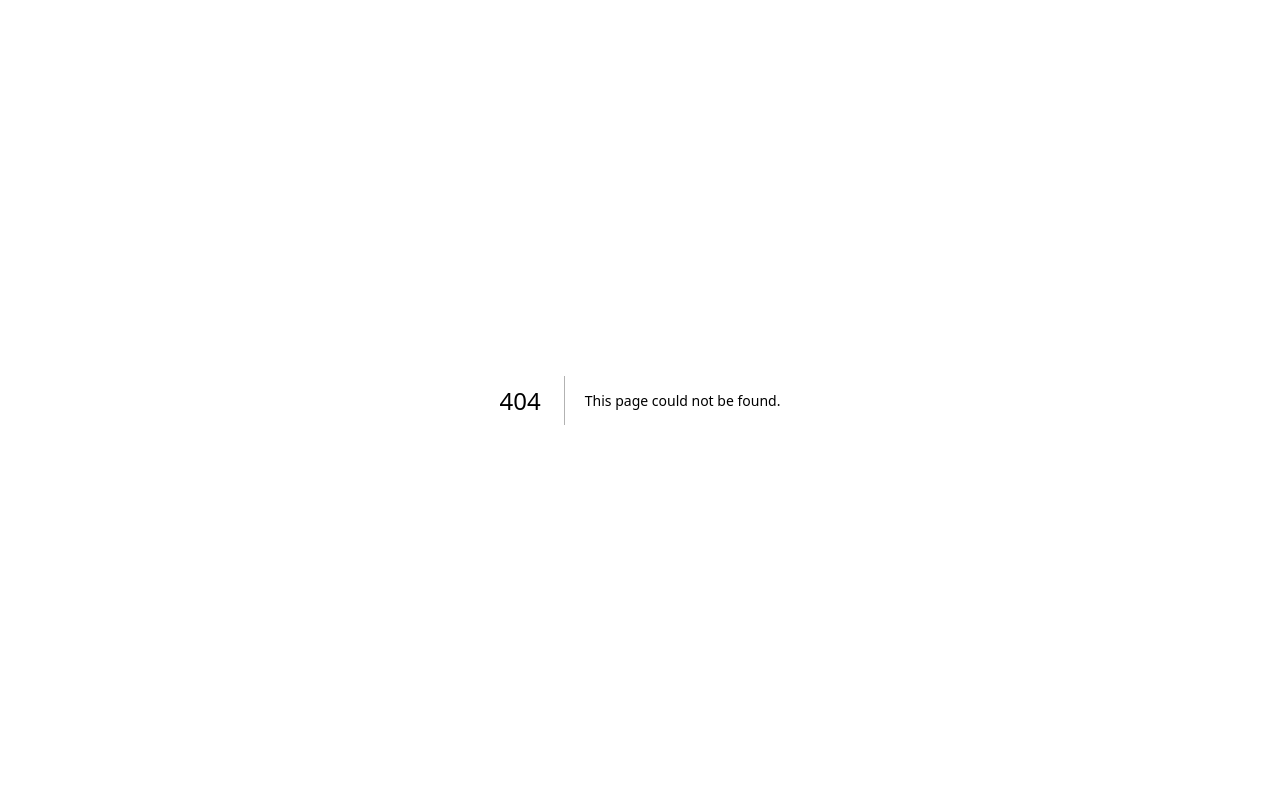
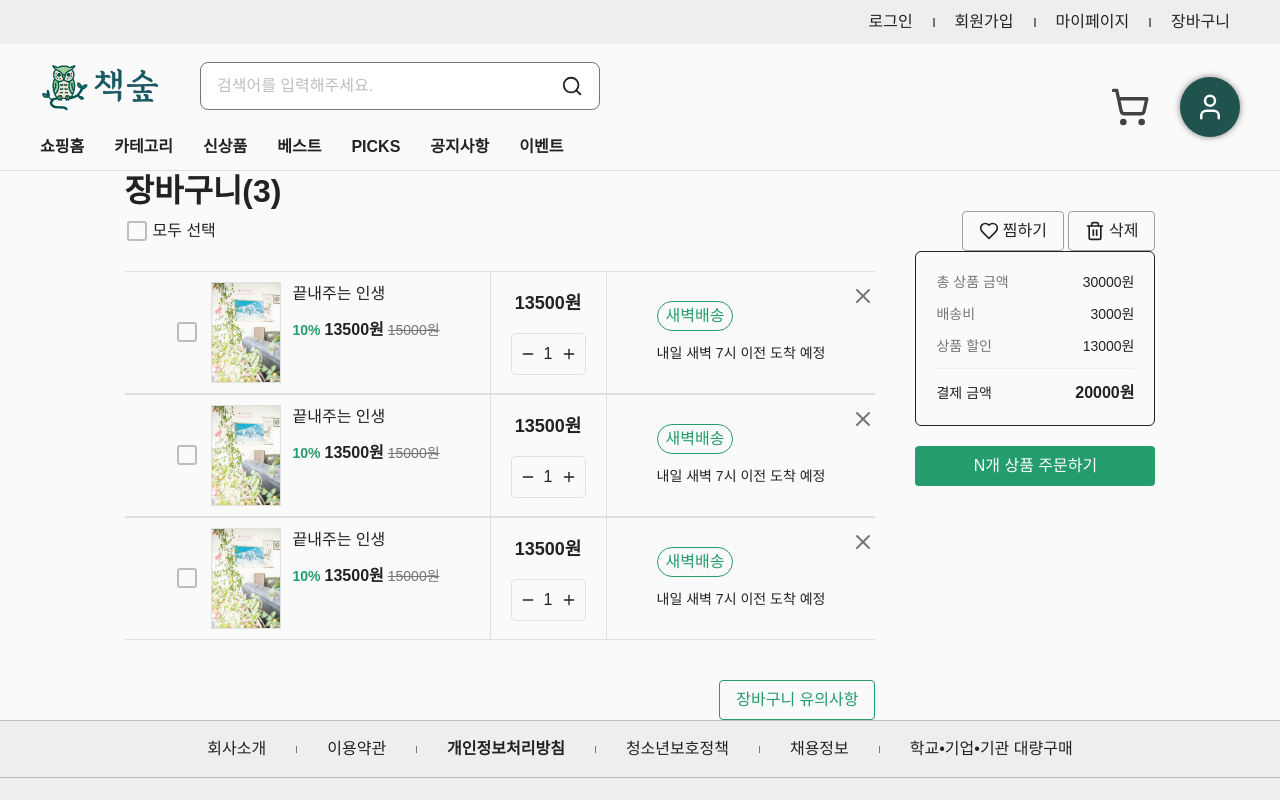
Before and after one commit to juny-0429/book-forest, a Next.js app: page /cart in a window 1280 px wide. Before the commit this address had no page. Shown: the top 800 px of the page. Built offline with nearby package versions, Linux system fonts and the light colour scheme.

Commit message:
장바구니 페이지 제작중

```diff
--- /dev/null
+++ b/src/app/(main)/cart/page.tsx
@@ -0,0 +1,130 @@
+import Image from 'next/image';
+import React from 'react';
+import Button from 'src/components/Button/Button';
+import LineButton from 'src/components/Button/LineButton';
+import CheckBox from 'src/components/CheckBox/CheckBox';
+import LucideIcons from 'src/theme/lucideIcon';
+import SampleBookImg from '@/assets/images/books/새마음으로.jpg';
+import { Badge } from 'src/components/Badge/Badge';
+
+export default function CartPage() {
+  const mockCartList = Array.from({ length: 3 }, (_, index) => ({
+    id: `${index + 1}`,
+    title: '끝내주는 인생',
+    price: 13500,
+    originalPrice: 15000,
+    discount: 10,
+    quantity: 1,
+    delivery: '새벽배송',
+    deliveryInfo: '내일 새벽 7시 이전 도착 예정',
+    image: SampleBookImg,
+  }));
+
+  return (
+    <div>
+      <h2 className='text-title-32b text-ui-text-title'>장바구니(3)</h2>
+
+      {/* 카트 상품 리스트 */}
+      <div>
+        <div className='flex justify-between'>
+          <CheckBox>모두 선택</CheckBox>
+
+          <div className='flex justify-center items-center gap-1'>
+            <LineButton height={40} color='gray' leftIcon={<LucideIcons.Heart size={20} />}>
+              찜하기
+            </LineButton>
+            <LineButton height={40} color='gray' leftIcon={<LucideIcons.Trash2 size={20} />}>
+              삭제
+            </LineButton>
+          </div>
+        </div>
+
+        <div></div>
+
+        <div className='flex justify-center gap-10'>
+          {/* 장바구니 목록 */}
+          <div className='flex flex-col items-end gap-5'>
+            <ul className='mt-5 mb-5'>
+              {mockCartList &&
+                mockCartList.map((item, index) => (
+                  <li key={item.id} className='relative flex border-t border-b border-solid border-gray-300'>
+                    <button className='absolute top-3 right-0'>
+                      <LucideIcons.X className='text-gray-600' />
+                    </button>
+
+                    <article className='flex gap-3 h-full px-[50px] py-[10px]'>
+                      <CheckBox></CheckBox>
+                      <Image src={SampleBookImg} width={70} alt='book image' className='book-item' />
+
+                      <div className='flex flex-col gap-3'>
+                        <p className='text-body-16m text-ui-text-title'>끝내주는 인생</p>
+
+                        <div className='flex items-center gap-1'>
+                          <span className='text-body-14b text-ui-cta'>10%</span>
+                          <span className='text-body-16b text-ui-text-title'>13500원</span>
+                          <span className='text-body-14l text-ui-text-description line-through'>15000원</span>
+                        </div>
+                      </div>
+                    </article>
+
+                    <div className='flex flex-col justify-center items-center gap-4 px-5 border-l border-r border-solid border-gray-300'>
+                      <p className='text-body-18b'>13500원</p>
+
+                      <div className='flex justify-between items-center gap-2 w-[75px] h-fit p-2 border border-solid border-gray-300 rounded-[5px]'>
+                        <button>
+                          <LucideIcons.Minus size={16} />
+                        </button>
+                        <span className='text-body-16r text-ui-text-title'>1</span>
+                        <button>
+                          <LucideIcons.Plus size={16} />
+                        </button>
+                      </div>
+                    </div>
+
+                    <div className='flex flex-col justify-center gap-3 px-[50px]'>
+                      <Badge variant='linesuccess' className='w-fit'>
+                        새벽배송
+                      </Badge>
+
+                      <p className='text-body-14m text-ui-text-title'>내일 새벽 7시 이전 도착 예정</p>
+                    </div>
+                  </li>
+                ))}
+            </ul>
+
+            <LineButton height={40} className='w-fit'>
+              장바구니 유의사항
+            </LineButton>
+          </div>
+
+          {/* 결제창 */}
+          <aside className='flex flex-col items-center gap-5 w-[240px]'>
+            <div className='flex flex-col items-center gap-3 w-full p-5 border border-solid border-gray-900 rounded-[6px]'>
+              <div className='flex justify-between items-center w-full'>
+                <span className='text-body-14l text-ui-text-description'>총 상품 금액</span>
+                <span className='text-body-14m text-ui-text-title'>30000원</span>
+              </div>
+              <div className='flex justify-between items-center w-full'>
+                <span className='text-body-14l text-ui-text-description'>배송비</span>
+                <span className='text-body-14m text-ui-text-title'>3000원</span>
+              </div>
+              <div className='flex justify-between items-center w-full'>
+                <span className='text-body-14l text-ui-text-description'>상품 할인</span>
+                <span className='text-body-14m text-ui-text-title'>13000원</span>
+              </div>
+
+              <hr className='w-full h-[1px] bg-gray-600' />
+
+              <div className='flex justify-between items-center w-full'>
+                <strong className='text-body-14m text-ui-text-title'>결제 금액</strong>
+                <strong className='text-body-16b text-ui-text-title'>20000원</strong>
+              </div>
+            </div>
+
+            <Button height={40}>N개 상품 주문하기</Button>
+          </aside>
+        </div>
+      </div>
+    </div>
+  );
+}
--- a/src/components/Button/LineButton.tsx
+++ b/src/components/Button/LineButton.tsx
@@ -16,8 +16,8 @@ const lineButtonVariants = cva('flex justify-center items-center w-full border d
       56: 'h-[56px] gap-[8px] px-5 rounded-[8px] text-body-18r',
     },
     color: {
-      gray: 'border-gray-500 text-ui-gray enabled:hover:bg-gray-200',
-      cta: 'border-ui-cta text-ui-cta enabled:hover:bg-green-50',
+      gray: 'border-gray-500 text-ui-gray text-nowrap enabled:hover:bg-gray-200',
+      cta: 'border-ui-cta text-ui-cta text-nowrap enabled:hover:bg-green-50',
     },
   },
   defaultVariants: {
```
